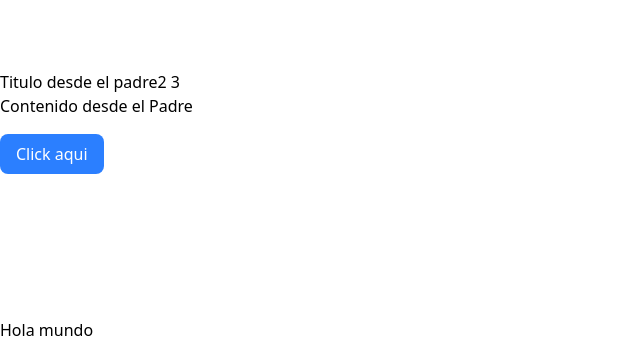
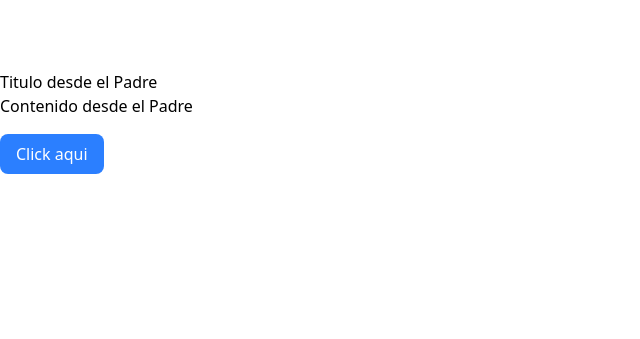
Before and after one commit to Miguel-T24/First_Angular_Proyect, an Angular app: page / in a window 1280 px wide. Shown: the part 2701-3040 px from the top of the page, without its empty margins (0-640 px from the left). After the commit the page ends 2875 px from the top, so only its background shows below. Built offline with nearby package versions, Linux system fonts and the light colour scheme.

Commit message:
Documentacion Property Binding, Event Binding, Two Way Binding, @Input y Output

```diff
--- a/src/app/app.html
+++ b/src/app/app.html
@@ -16,11 +16,11 @@
 
 <!-- Interpolacion -->
 <h1>{{title()}}</h1>
-<h2>Mi nombre es {{name}} y mi apellido es {{apellido}} y tengo {{age}} años</h2>
+<h2>Mi nombre es {{name}} y mi apellido es {{lastName}} y tengo {{age}} años</h2>
 <h2>En 5 años tendré {{age + 5 }} años</h2>
 <h2>Esta activo o no? = {{isActive}}</h2>
 
-<!-- Binding -->
+<!-- Property Binding -->
 <input [value]="name">
 <img [src]="imageURL" alt="logo of my life" width="500">
 <br>
@@ -159,16 +159,9 @@ transition"
 <br>
 <br>
 <app-title-component
-[title]="'Titulo desde el padre2 3'"
+[title]="'Titulo desde el Padre'"
 [content] = "'Contenido desde el Padre'"
 (mensaje)="eventoDelHijo($event)"
 >
 </app-title-component>
 <p>{{mensajedeltitle}}</p>
-<br>
-<br>
-<br>
-<br>
-<br>
-<br>
-<h1>Hola mundo</h1>
--- a/src/app/app.ts
+++ b/src/app/app.ts
@@ -16,9 +16,11 @@ export class App {
   protected readonly title = signal('first_angular_proyect');
 
   name = "Miguel";
-  apellido = "Tamayo";
+  lastName = "Tamayo";
   age = 29;
   isActive = false ? "Activo" : "Inactivo"
+
+  // property Binding
   imageURL = "https://images7.alphacoders.com/133/1338182.png";
 
   // Variables para los ejercicios de binding
@@ -76,7 +78,6 @@ export class App {
     if (task.trim() !== "") {
       this.tasks.push(task);
     }
-
   }
 
   // Two way Binding
--- a/src/app/title-component/title-component.ts
+++ b/src/app/title-component/title-component.ts
@@ -12,6 +12,6 @@ export class TitleComponent {
   @Output() mensaje = new EventEmitter<string>();
 
   clickMostrarMensaje(){
-    this.mensaje.emit("Mandando el mensaje desde el hijo");
+    this.mensaje.emit("Mandando el mensaje desde el Hijo");
   }
 }
```
Also changed, not shown: 1 other file (tests, documents, lock files or other folders).
